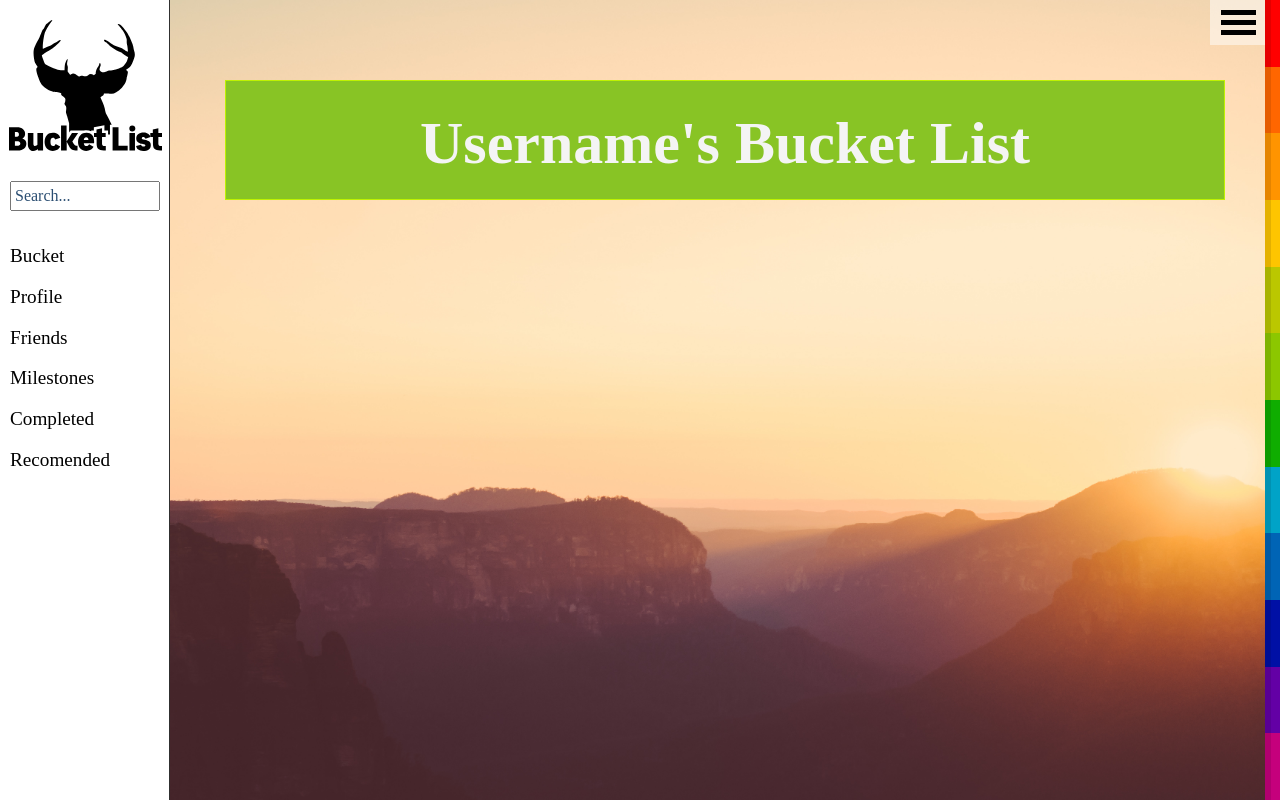
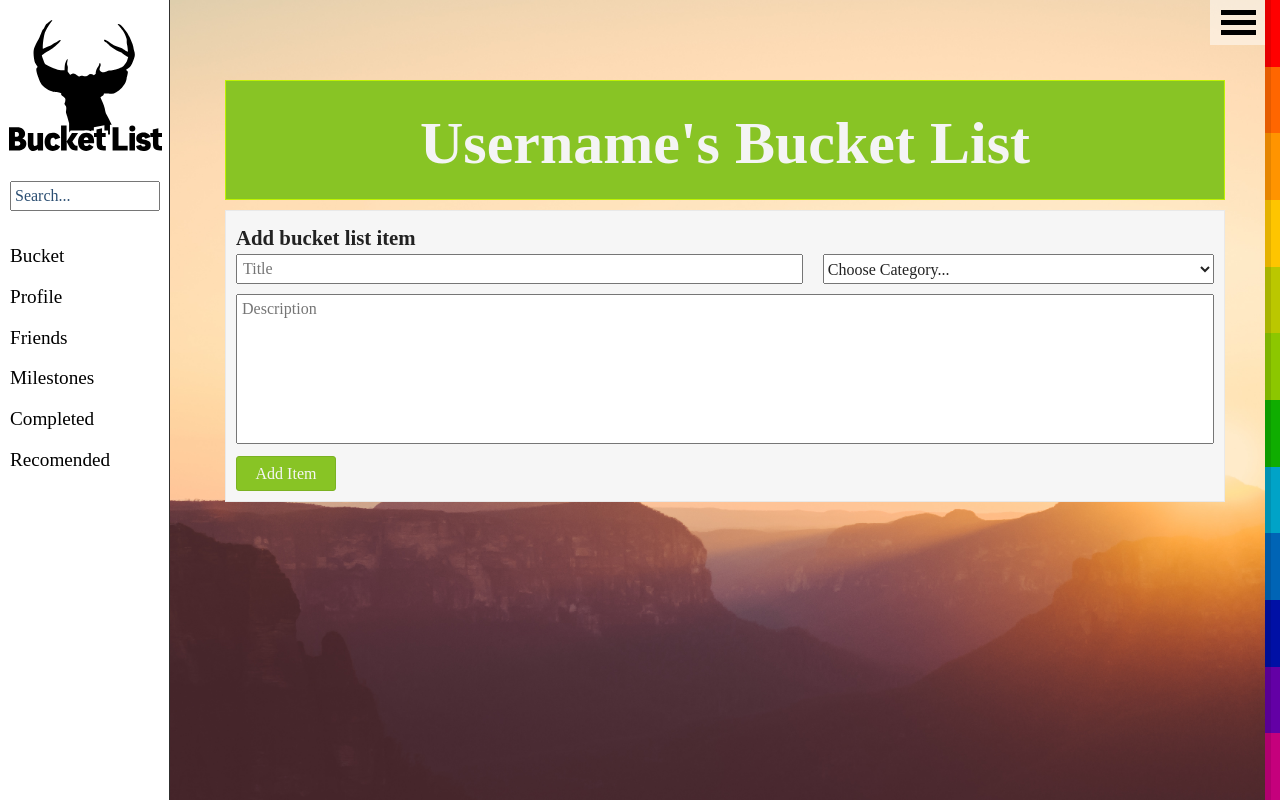
Before and after one commit to NinjaGrisen/buck, a PHP site: page /buck/ in a window 1280 px wide. Run offline with PHP 8.4, Linux system fonts and the light colour scheme; data that the repository does not hold is empty; style sheets or scripts are compiled from the project's sources; some web fonts are replaced.

Commit message:
add bucket list item

```diff
--- a/index.php
+++ b/index.php
@@ -63,7 +63,31 @@ include("includes/sidebar.php");
 
 		</div>
 	</div>
-	<!-- <input type="button" value="Value TOwns" class="valueTown"> -->
+
+	<div class="row">
+		<div class="large-12 medium-12 small-12 add-bucket-item">
+			<p class="add-heading">Add bucket list item</p>
+			<input type="text" class="add-title" name="add-title" placeholder="Title">
+			<select class="add-category">
+				<option>Choose Category...</option>
+				<option>Travel</option>
+				<option>Adventure</option>
+				<option>Experience</option>
+				<option>Learning</option>
+				<option>Career</option>
+				<option>Health</option>
+				<option>Relationships</option>
+				<option>Financial</option>
+				<option>Improvement</option>
+				<option>Milestones</option>
+				<option>Life Goals</option>
+				<option>Other</option>
+			</select>
+			<textarea class="add-desc" placeholder="Description"></textarea>
+			<input type="button" class='add-button' value="Add Item"/>
+		</div>
+	</div>
+
 	<div class="row buckets">
 	<template id="bucket-item-template">
 		<div id='{{ItemID}}' class="large-12 medium-12 small-12 bucket-list-item">
--- a/style/main.less
+++ b/style/main.less
@@ -504,6 +504,49 @@ html {
   }
 }
 
+.add-bucket-item {
+  background: @boxBackground;
+  border:1px solid @boxBorder;
+  margin:10px 0 10px 0;
+  padding: 10px;
+
+  .add-heading {
+    font-weight: bold;
+    font-size: 1.3em;
+    margin: 0;
+  }
+
+  .add-title {
+    width:58%;
+    height:30px;
+    padding-left: 5px;
+  }
+
+  .add-category {
+    width:40%;
+    height:30px;
+    float:right;
+  }
+
+  .add-desc {
+    margin-top: 10px;
+    width:100%;
+    height:150px;
+    resize:none;
+    padding-left: 5px;
+  }
+
+  .add-button {
+    width: 100px;
+    margin: 5px 0 0 0;
+    height: 35px;
+    background: #88c425;
+    border:#7bb222 1px solid;
+    border-radius: 3px;
+    color:#f6f6f6;
+  }
+}
+
 .hidden{
   display: none;
 }
```
